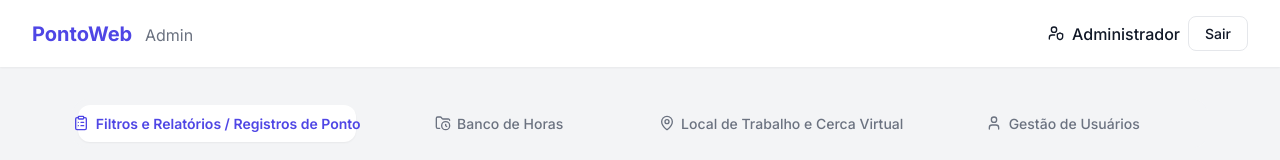
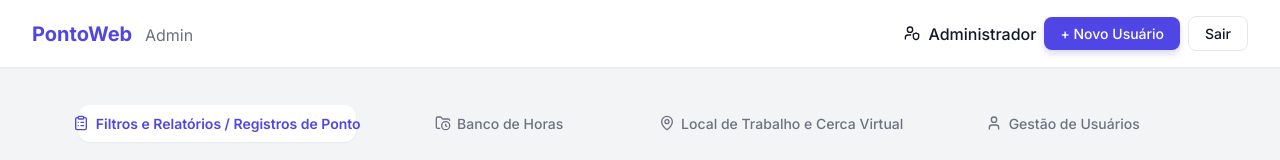
Before and after one commit to mateusheitor/sistema-ponto, a plain HTML site: page admin.html in a window 1280 px wide. Shown: the top 160 px of the page. Drawn offline with nearby package versions, Linux system fonts and the light colour scheme; no server answers.

Commit message:
edit view

```diff
--- a/admin.html
+++ b/admin.html
@@ -140,6 +140,8 @@
     <div class="navbar-user" style="display: flex; align-items: center; gap: 0.5rem;">
       <span data-icon="user-shield" class="icon-sm"></span>
       <span id="user-name" style="font-weight: 500;">Administrador</span>
+      <button id="btn-novo-user" class="btn btn-primary" style="padding: 0.5rem 1rem; font-size: 0.875rem;">+ Novo
+        Usuário</button>
       <button id="btn-logout" class="btn btn-outline" style="padding: 0.5rem 1rem; font-size: 0.875rem;">Sair</button>
     </div>
   </nav>
```
